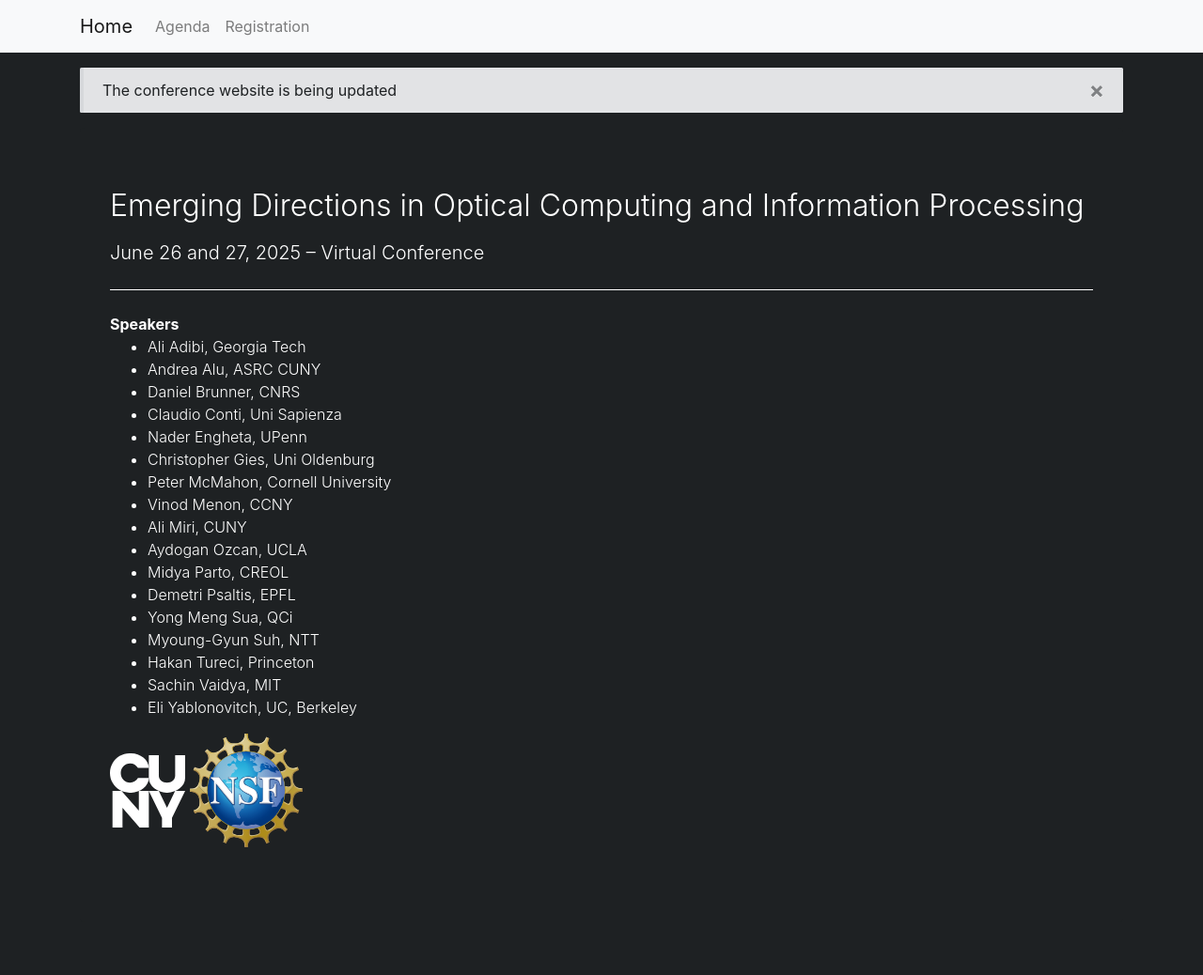
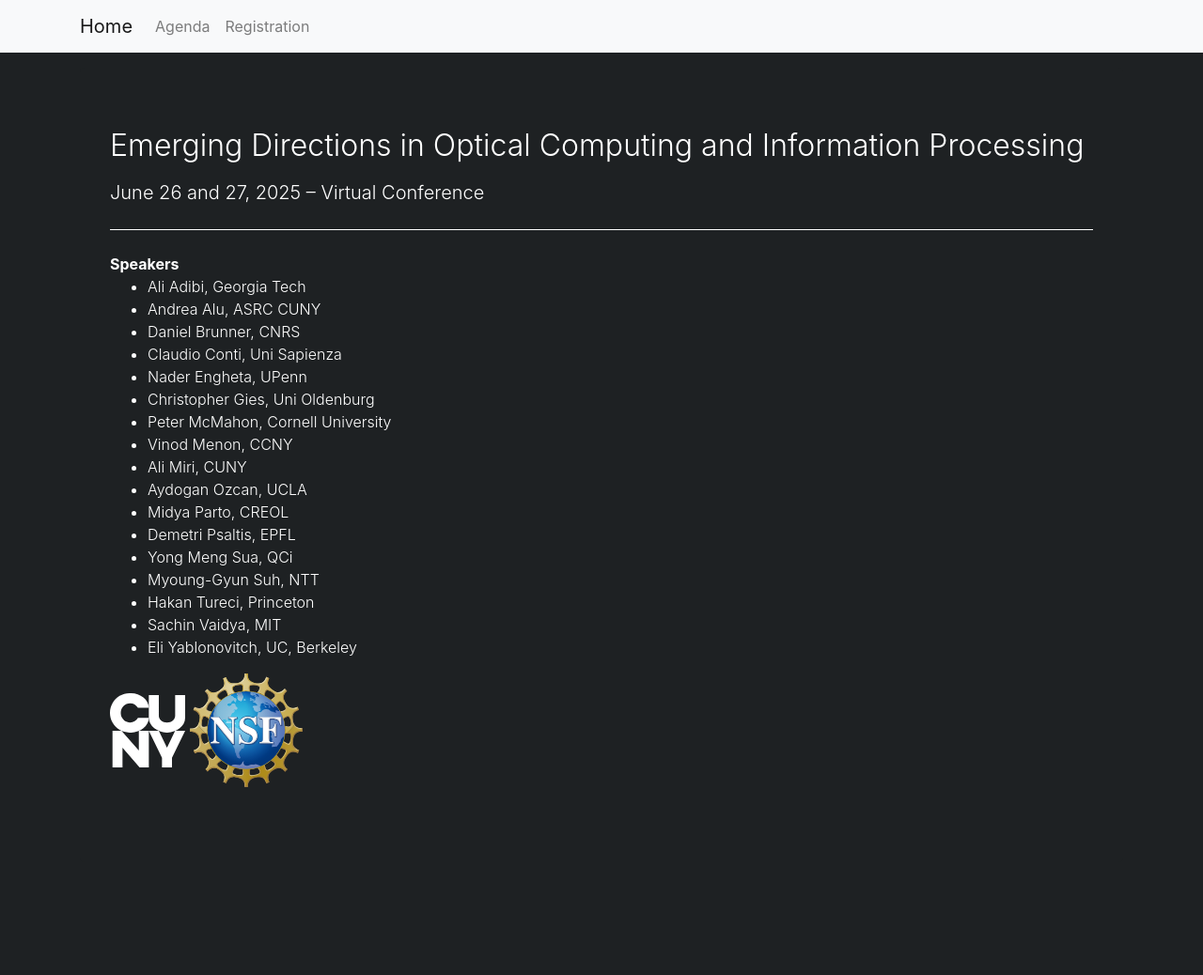
Before and after one commit to mirilabqc/mini-conference-site, a Jekyll site: the page built from index.md, in a window 1280 px wide. Shown: the whole page at 94% size. Built offline with Jekyll 4.4.1, drawn with Linux system fonts in a browser that asks for light colours; after the commit the page ends 974 px from its top, so only the background shows below that.

Commit message:
adds talk categories

```diff
--- a/_config.yml
+++ b/_config.yml
@@ -98,16 +98,13 @@ conference:
     #     relative_url: /registration/
 
   # Information boxes
-  info_bars:
+# info_bars:
 #    - title: Welcome to the Emerging Directions in Optical Computing and Information Processing Conference!
 #      color: primary
 #      main_only: true
 #      text: >+
 #        June 26 and 27, 2025
 #        Virtual Conference
-    - text: The conference website is being updated
-      color: secondary
-      # pages_only: true
 
   # Live indications
   live:
@@ -127,7 +124,13 @@ conference:
   talks:
     # Talk categories
     main_categories:
-      - name: Optical Computing
+      - name: "Session 1 : 08:30 AM - 10:00 AM"
+        color: dark
+      - name: "Session 2 : 10:30 AM - 12:00 PM"
+        color: dark
+      - name: "Session 3: 01:00 PM - 02:30 PM"
+        color: dark
+      - name: "Session 4: 03:00 PM - 04:30 PM"
         color: dark
 
     # Hide icons on talk overview page
```
